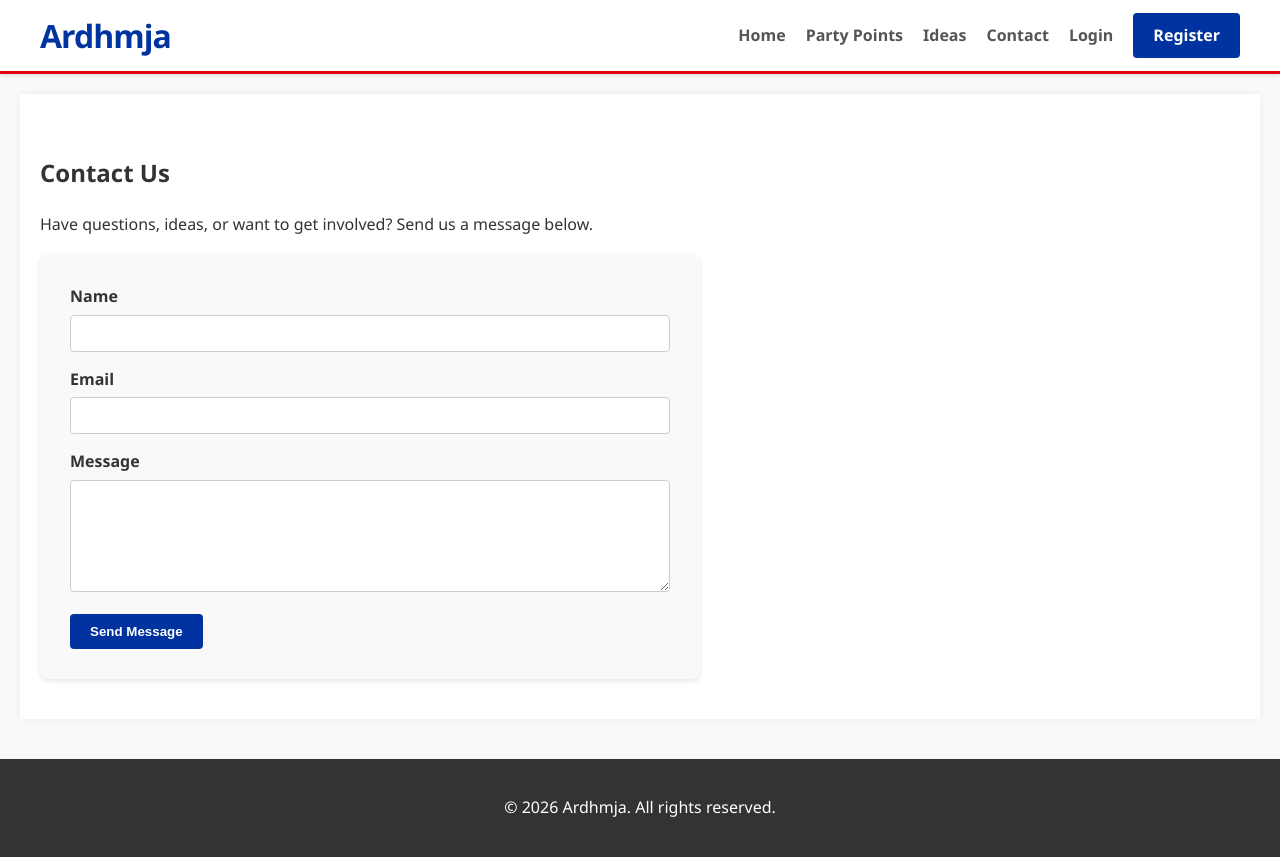
After one commit to webdotpulse/ardhmja, a PHP site: page /contact.php in a window 1280 px wide. The commit adds this page. Run offline with PHP 8.4, Linux system fonts and the light colour scheme.

Commit message:
I've implemented the feature to add a contact page and an admin messages view. Here are the changes I made:
- Created `contact.php` for users to send messages.
- Added a `messages` table to the database schema.
- Updated `demo_data.sql` to include sample messages.
- Created `admin/messages.php` for admins to view and remove messages.
- Updated the header and admin sidebar navigation to include the new links.

```diff
--- a/admin/admin_sidebar.php
+++ b/admin/admin_sidebar.php
@@ -5,6 +5,7 @@
         <li><a href="users.php">Manage Users</a></li>
         <li><a href="ideas.php">Manage Ideas</a></li>
         <li><a href="points.php">Party Points</a></li>
+        <li><a href="messages.php">Messages</a></li>
         <li><a href="settings.php">Site Settings</a></li>
         <li><a href="../index.php">View Site</a></li>
         <li><a href="../logout.php">Logout</a></li>
--- /dev/null
+++ b/contact.php
@@ -0,0 +1,74 @@
+<?php
+session_start();
+require_once 'includes/db.php';
+
+$error = '';
+$success = '';
+
+if ($_SERVER['REQUEST_METHOD'] === 'POST') {
+    $name = trim($_POST['name']);
+    $email = trim($_POST['email']);
+    $message = trim($_POST['message']);
+
+    if (empty($name) || empty($email) || empty($message)) {
+        $error = "Please fill in all fields.";
+    } elseif (!filter_var($email, FILTER_VALIDATE_EMAIL)) {
+        $error = "Please enter a valid email address.";
+    } else {
+        if ($pdo) {
+            $stmt = $pdo->prepare("INSERT INTO messages (name, email, message) VALUES (?, ?, ?)");
+            if ($stmt->execute([$name, $email, $message])) {
+                $success = "Thank you! Your message has been received.";
+            } else {
+                $error = "Something went wrong. Please try again later.";
+            }
+        } else {
+            // For environments without DB
+            $success = "Thank you! Your message has been received (test mode).";
+        }
+    }
+}
+?>
+<!DOCTYPE html>
+<html lang="en">
+<head>
+    <meta charset="UTF-8">
+    <title>Contact Us - Ardhmja</title>
+    <link rel="stylesheet" href="assets/css/style.css">
+</head>
+<body>
+    <?php include 'includes/header.php'; ?>
+    <div class="container main-content">
+        <h2>Contact Us</h2>
+        <p>Have questions, ideas, or want to get involved? Send us a message below.</p>
+
+        <?php if ($error): ?><p class="error"><?= htmlspecialchars($error) ?></p><?php endif; ?>
+        <?php if ($success): ?>
+            <p class="success"><?= htmlspecialchars($success) ?></p>
+        <?php else: ?>
+            <form method="POST" class="auth-form" style="max-width: 600px; margin-left: 0;">
+                <div class="form-group">
+                    <label for="name">Name</label>
+                    <input type="text" id="name" name="name" required>
+                </div>
+                <div class="form-group">
+                    <label for="email">Email</label>
+                    <input type="email" id="email" name="email" required>
+                </div>
+                <div class="form-group">
+                    <label for="message">Message</label>
+                    <textarea id="message" name="message" rows="6" required></textarea>
+                </div>
+                <button type="submit" class="btn">Send Message</button>
+            </form>
+        <?php endif; ?>
+    </div>
+
+    <footer class="main-footer">
+        <div class="container">
+            <p>&copy; <?= date('Y') ?> Ardhmja. All rights reserved.</p>
+        </div>
+    </footer>
+    <script src="assets/js/main.js"></script>
+</body>
+</html>
--- a/demo_data.sql
+++ b/demo_data.sql
@@ -22,3 +22,7 @@ INSERT INTO `agreements` (`user_id`, `point_id`) VALUES
 (2, 2),
 (3, 1),
 (3, 3);
+
+INSERT INTO `messages` (`name`, `email`, `message`) VALUES
+('Alice Johnson', 'alice@example.com', 'I would love to learn more about volunteering opportunities in Tirana.'),
+('Bob Williams', 'bob@example.com', 'The Green Energy Initiative is exactly what we need. How can I contribute?');
--- a/includes/header.php
+++ b/includes/header.php
@@ -13,6 +13,7 @@ if (session_status() === PHP_SESSION_NONE) {
                 <li><a href="index.php">Home</a></li>
                 <li><a href="points.php">Party Points</a></li>
                 <li><a href="ideas.php">Ideas</a></li>
+                <li><a href="contact.php">Contact</a></li>
                 <?php if (isset($_SESSION['user_id'])): ?>
                     <li><a href="profile.php">Profile</a></li>
                     <?php if ($_SESSION['role'] === 'admin'): ?>
```
Also changed, not shown: admin/messages.php (added, +82 -0 lines), database.sql (+9 -0 lines).
